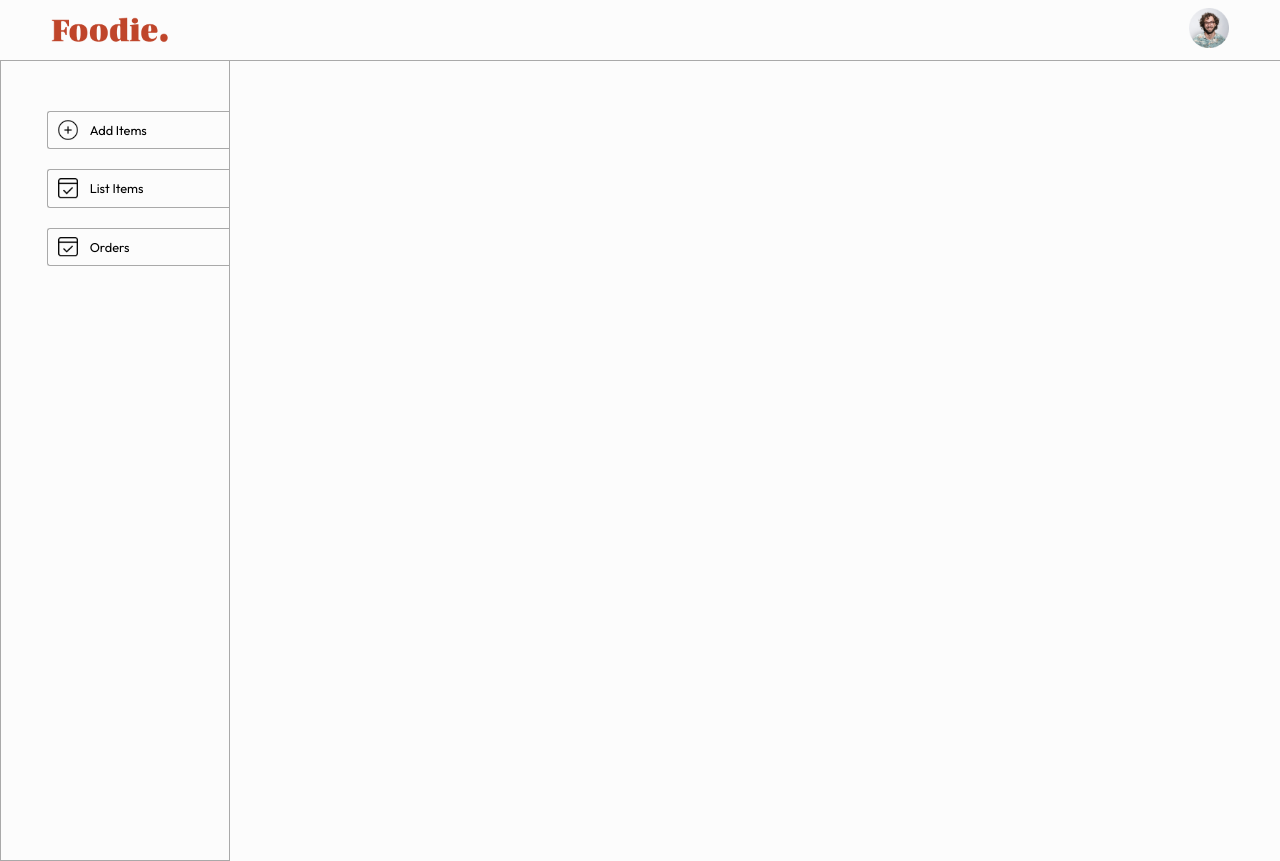
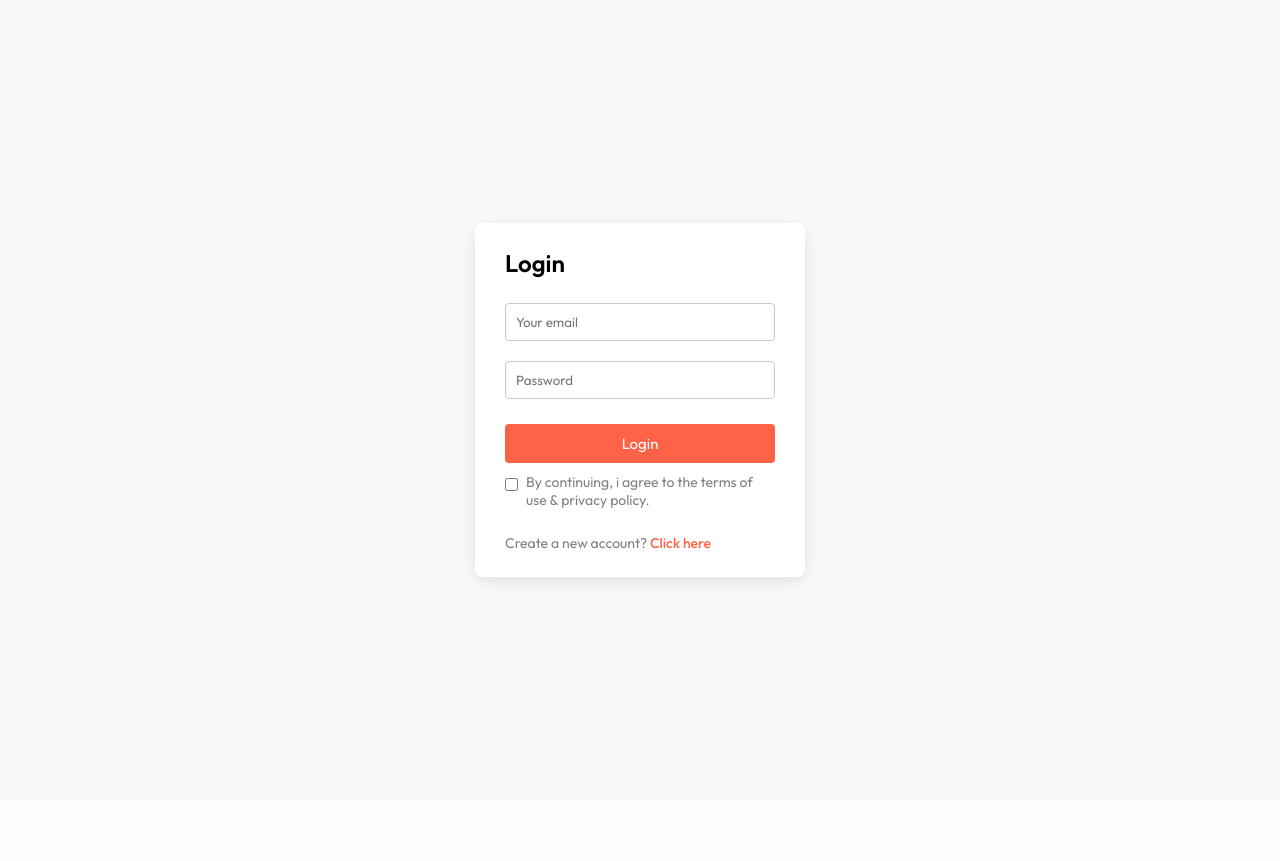
Before and after one commit to Lohit534/mern-full-stack, a React (Vite) app in the folder admin/: page /login in a window 1280 px wide. After the commit the page ends 800 px from the top, so only its background shows below. Built offline with nearby package versions, Linux system fonts and the light colour scheme; sample sign-in values are in the browser's storage.

Commit message:
Improve signup error handling and refactor Admin routing

```diff
--- a/admin/src/App.jsx
+++ b/admin/src/App.jsx
@@ -23,22 +23,26 @@ const App = () => {
   return (
     <div className='app'>
       <ToastContainer />
-      {!token
-        ? <Login setToken={setToken} url={url} />
-        : <>
+      <Routes>
+        <Route path="/login" element={<Login setToken={setToken} url={url} />} />
+        <Route path="/*" element={
+          !token ? <Navigate to="/login" /> : (
+            <>
               <Navbar setToken={setToken} />
               <hr />
               <div className="app-content">
                 <Sidebar />
                 <Routes>
-              <Route path="/" element={<Navigate to="/add" />} />
                   <Route path="/add" element={<Add url={url} token={token} />} />
                   <Route path="/list" element={<List url={url} token={token} />} />
                   <Route path="/orders" element={<Orders url={url} token={token} />} />
+                  <Route path="*" element={<Navigate to="/add" />} />
                 </Routes>
               </div>
             </>
-      }
+          )
+        } />
+      </Routes>
     </div>
   )
 }
```
Also changed, not shown: 1 other file (tests, documents, lock files or other folders). Lines whose indentation alone changed are shown as unchanged.
